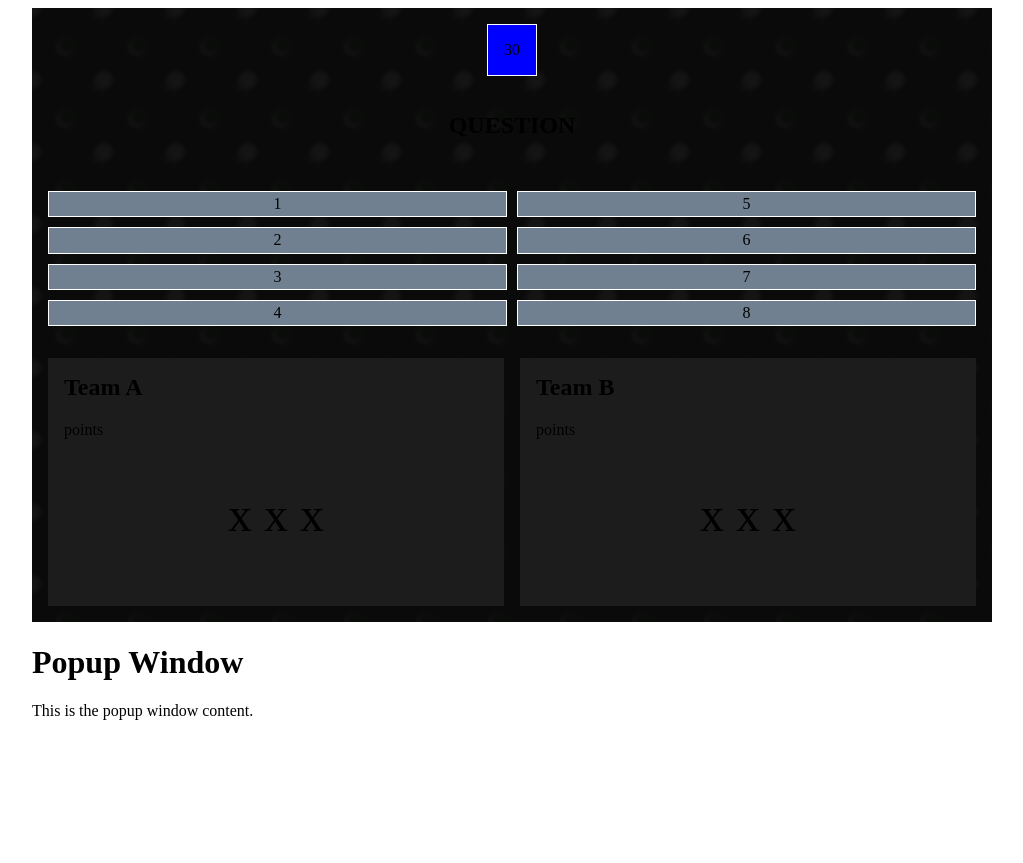
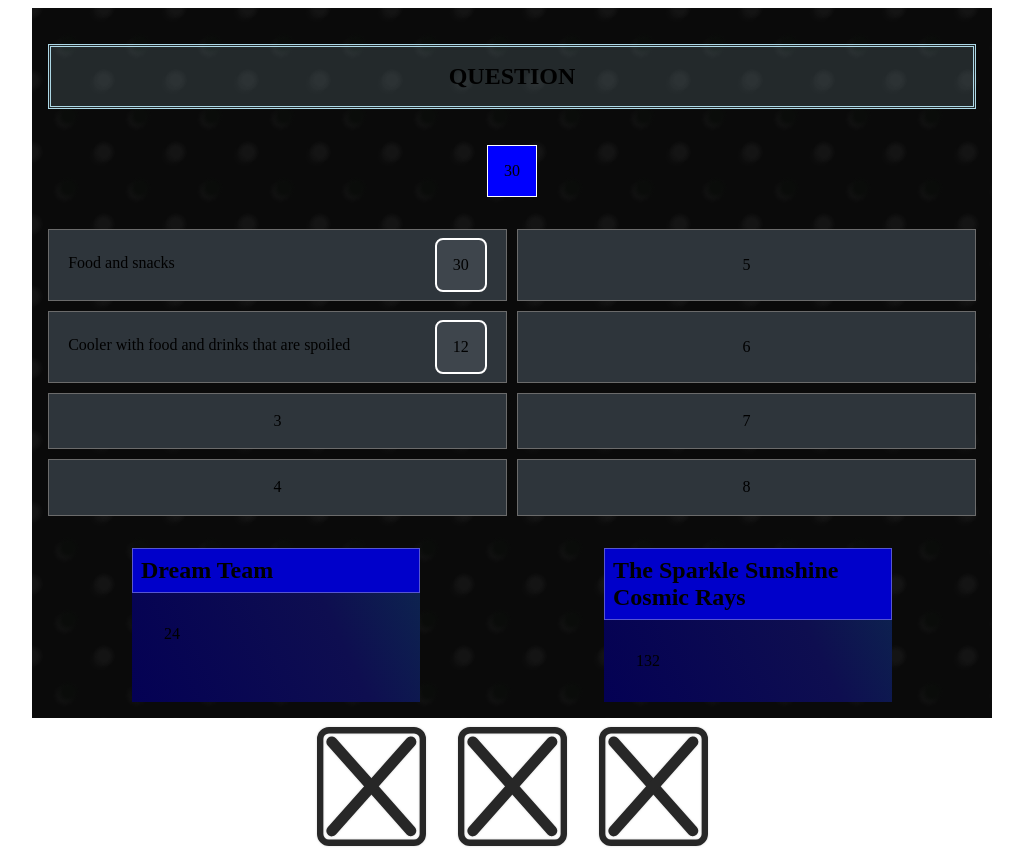
Before and after one commit to wchorski/festi-feud, a website: page play/popup.html in a window 1280 px wide. Shown: the whole page, without its empty margins (128-1151 px from the left). Before the commit the page ends 800 px from the top, so only its background shows below. Drawn offline with Linux system fonts and the light colour scheme.

Commit message:
popup wireframe w a lil styling

```diff
--- a/play/popup.html
+++ b/play/popup.html
@@ -10,11 +10,22 @@
 	</head>
 	<body>
 		<section id="playfield" class="polka-dots">
+			<h2 id="question">QUESTION</h2>
 			<span class="score">30</span>
-      <h2 id="question">QUESTION</h2>
+
 			<ul id="answers">
-				<li>1</li>
-				<li>2</li>
+				<li>
+					<article class="answer">
+						<p>Food and snacks</p>
+						<span class="points">30</span>
+					</article>
+				</li>
+				<li>
+					<article class="answer">
+						<p>Cooler with food and drinks that are spoiled</p>
+						<span class="points">12</span>
+					</article>
+				</li>
 				<li>3</li>
 				<li>4</li>
 				<li>5</li>
@@ -24,19 +35,115 @@
 			</ul>
 			<div class="teams grid col-2">
 				<div id="team-0" class="team a">
-					<h2>Team A</h2>
-					<p class="points a">points</p>
-					<p class="strikes a">x x x</p>
+					<h2>Dream Team</h2>
+					<span class="points a">24</span>
+					<p class="steal-badge">STEAL</p>
+					<p class="winner-badge">WINNER</p>
 				</div>
 				<div id="team-1" class="team b">
-					<h2>Team B</h2>
-					<p class="points b">points</p>
-					<p class="strikes b">x x x</p>
+					<h2>The Sparkle Sunshine Cosmic Rays</h2>
+					<span class="points b">132</span>
+					<p class="steal-badge">STEAL</p>
+					<p class="winner-badge">WINNER</p>
 				</div>
 			</div>
 		</section>
-		<h1 id="mainTitle">Popup Window</h1>
-		<div id="content">This is the popup window content.</div>
-		<div id="dynamicContainer"></div>
+		<section>
+			<div id="strikes" class="strikes a">
+				<svg
+					data-disabled="true"
+					class="strike"
+					width="109"
+					height="137"
+					viewBox="0 0 309 337"
+					fill="none"
+					xmlns="http://www.w3.org/2000/svg"
+				>
+					<rect
+						x="9"
+						y="9"
+						width="291"
+						height="319"
+						rx="25"
+						stroke="currentColor"
+						stroke-width="18"
+					/>
+					<path
+						d="M42 42L266 294"
+						stroke="currentColor"
+						stroke-width="31"
+						stroke-linecap="round"
+					/>
+					<path
+						d="M266.131 42L42 294.391"
+						stroke="currentColor"
+						stroke-width="31"
+						stroke-linecap="round"
+					/>
+				</svg>
+				<svg
+					data-disabled="true"
+					class="strike"
+					width="109"
+					height="137"
+					viewBox="0 0 309 337"
+					fill="none"
+					xmlns="http://www.w3.org/2000/svg"
+				>
+					<rect
+						x="9"
+						y="9"
+						width="291"
+						height="319"
+						rx="25"
+						stroke="currentColor"
+						stroke-width="18"
+					/>
+					<path
+						d="M42 42L266 294"
+						stroke="currentColor"
+						stroke-width="31"
+						stroke-linecap="round"
+					/>
+					<path
+						d="M266.131 42L42 294.391"
+						stroke="currentColor"
+						stroke-width="31"
+						stroke-linecap="round"
+					/>
+				</svg>
+				<svg
+          data-disabled="true"
+					class="strike"
+					width="109"
+					height="137"
+					viewBox="0 0 309 337"
+					fill="none"
+					xmlns="http://www.w3.org/2000/svg"
+				>
+					<rect
+						x="9"
+						y="9"
+						width="291"
+						height="319"
+						rx="25"
+						stroke="currentColor"
+						stroke-width="18"
+					/>
+					<path
+						d="M42 42L266 294"
+						stroke="currentColor"
+						stroke-width="31"
+						stroke-linecap="round"
+					/>
+					<path
+						d="M266.131 42L42 294.391"
+						stroke="currentColor"
+						stroke-width="31"
+						stroke-linecap="round"
+					/>
+				</svg>
+			</div>
+		</section>
 	</body>
 </html>
--- a/play/style.css
+++ b/play/style.css
@@ -42,8 +42,8 @@ ul#answers {
 	padding: 0;
 
 	& > li {
-		border: solid white 1px;
-		background-color: slategrey;
+		border: solid rgb(107, 107, 107) 1px;
+		background-color: rgb(46, 53, 59);
 		padding: 0.2rem;
 		text-align: center;
 	}
--- a/styles/popup.css
+++ b/styles/popup.css
@@ -122,5 +122,88 @@ table {
 } */
 
 #question {
-  text-align: center;
+	text-align: center;
+	border: double lightblue 3px;
+	background-color: rgba(173, 216, 230, 0.152);
+	padding: 1rem;
 }
+
+ul#answers > li {
+	min-height: 3rem;
+	display: flex;
+	justify-content: center;
+	align-items: center;
+}
+
+article.answer {
+	width: 100%;
+	padding: 0.3rem 1rem;
+	display: flex;
+	justify-content: space-between;
+	gap: 1rem;
+
+	& > .points {
+		border: solid white 2px;
+		border-radius: 8px;
+		background-color: rgb(62, 69, 76);
+		padding: 1rem;
+	}
+}
+
+.teams {
+	& > div {
+		padding: 0;
+    margin-inline: auto;
+    width: clamp(11rem, 18rem, 100%);
+	}
+}
+.team {
+	padding: 0;
+	background: #040154;
+	background: linear-gradient(
+		65deg,
+		rgba(4, 1, 84, 1) 0%,
+		rgb(14, 14, 80) 66%,
+		rgb(13, 39, 79) 100%
+	);
+
+	& > h2 {
+		border: double rgb(86, 86, 209) 1px;
+		background-color: rgb(0, 0, 202);
+		margin: 0;
+		padding: 0.5rem;
+	}
+
+	& > .points {
+		display: inline-block;
+		width: 100%;
+		padding: 2rem;
+		/* background-color: darkblue; */
+	}
+}
+.steal-badge,
+.winner-badge {
+	opacity: 0;
+}
+#strikes {
+	display: flex;
+	justify-content: center;
+	gap: 2rem;
+}
+
+svg.strike[data-disabled="true"] {
+	filter: drop-shadow(0 0 1px rgba(131, 131, 131, 0.334));
+
+	& rect,
+	& path {
+		stroke: rgb(39, 39, 39);
+	}
+}
+svg.strike[data-disabled="false"] {
+	filter: drop-shadow(0 0 25px rgba(255, 0, 0, 0.797));
+
+	& rect,
+	& path {
+		stroke: red;
+	}
+}
```
Also changed, not shown: icons/strike.svg (added).
